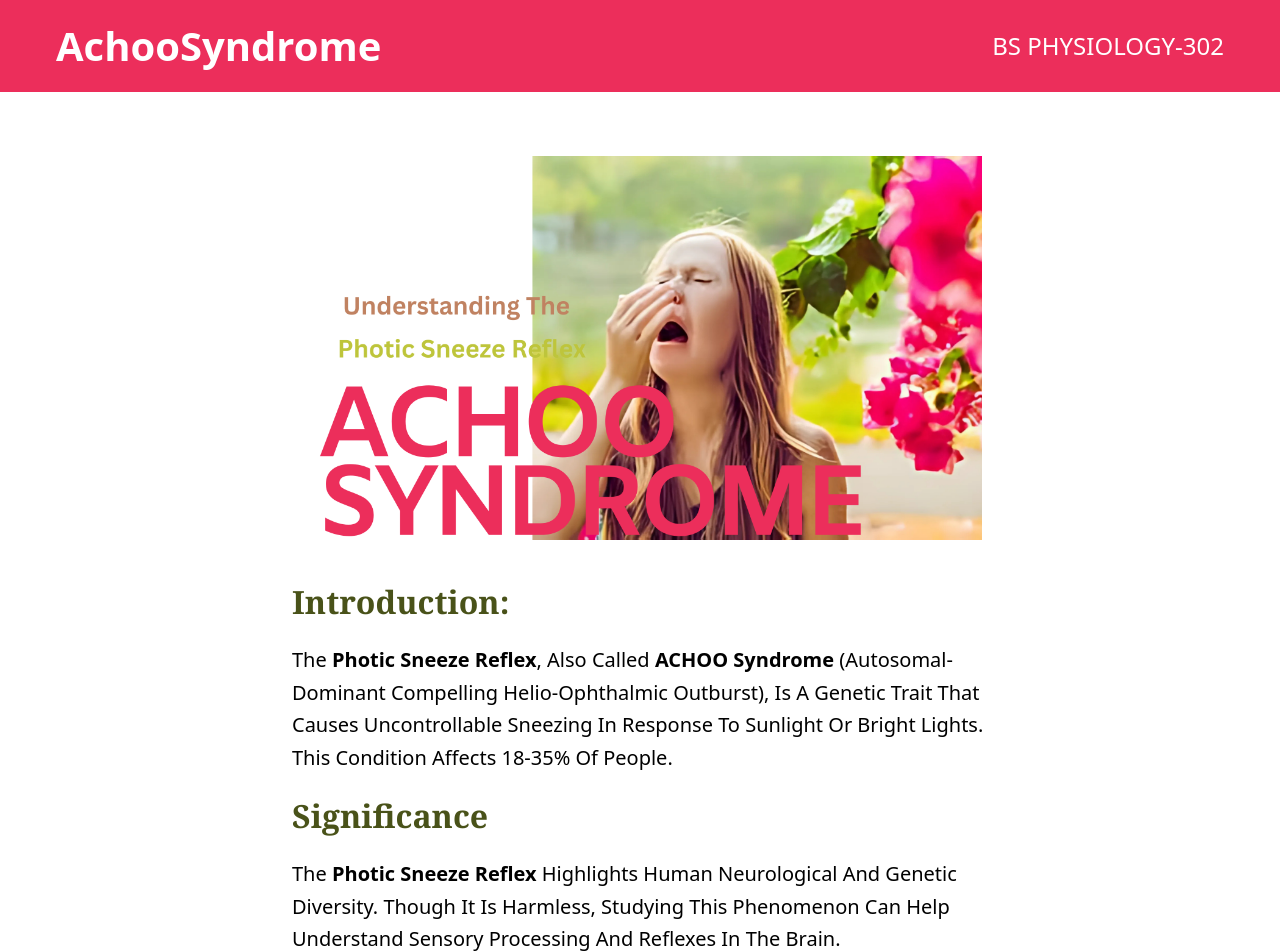
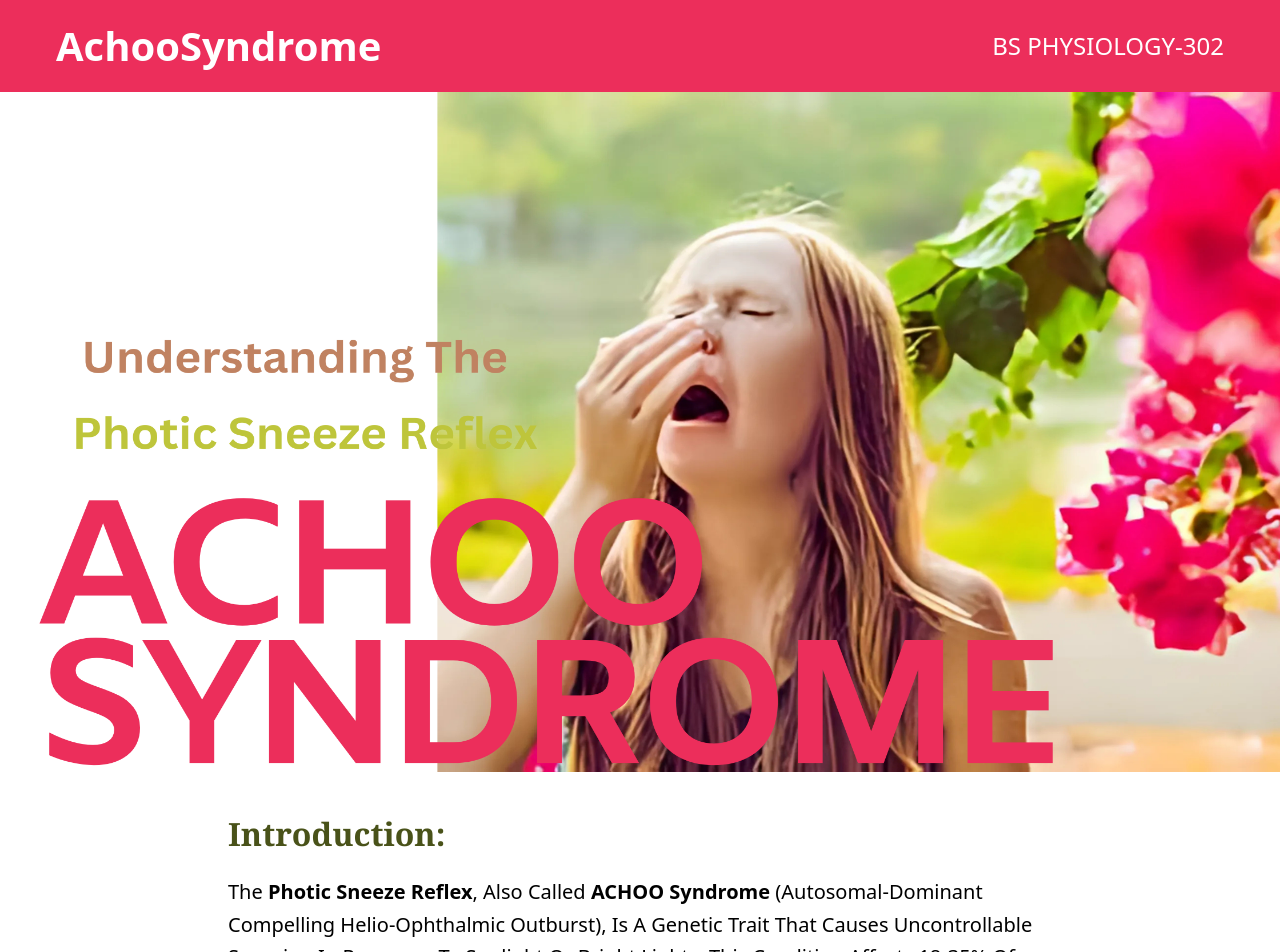
Before and after one commit to zainabsiddiqui833251/achoosyndrome, a Next.js app: page / in a window 1280 px wide. Shown: the top 952 px of the page. Built offline with nearby package versions, Linux system fonts and the light colour scheme.

Commit message:
seventh commit

```diff
--- a/src/app/globals.css
+++ b/src/app/globals.css
@@ -2,16 +2,12 @@
 @tailwind components;
 @tailwind utilities;
 
-nav {
-    margin-bottom: 5%;
-}
 
 header {
     background-image: url(/image/banner.png);
+    background-size: 100% 100%;
 }
-h1{
-    text-transform: capitalize;
-}
+
 .child:hover {
     box-shadow: rgba(17, 12, 46, 0.15) 0px 48px 100px 0px;
 }
--- a/src/components/header.tsx
+++ b/src/components/header.tsx
@@ -1,11 +1,10 @@
-import React from 'react'
+import React from 'react';
 
 const Header = () => {
   return (
-    <header className='w-[70%] m-auto h-[30vw] bg-no-repeat bg-contain bg-center bg-hero-pattern]'>
-
+    <header className='w-full h-[50vh] md:h-[40vh] lg:h-[85vh] bg-center'>
     </header>
-  )
+  );
 }
 
-export default Header
+export default Header;
--- a/src/components/intro.tsx
+++ b/src/components/intro.tsx
@@ -2,7 +2,7 @@ import React from 'react';
 
 const Intro = () => {
     return (
-        <section className='w-[95%] md:w-[70%] lg:w-[60%] m-auto capitalize p-5 leading-relaxed'>
+        <section className='w-[95%] md:w-[70%] lg:w-[70%] m-auto capitalize p-5 leading-relaxed'>
             <h1 className='text-[24px] md:text-[28px] lg:text-[32px] font-serif font-bold text-[#495219] m-4'>
                 Introduction:
             </h1>
```
